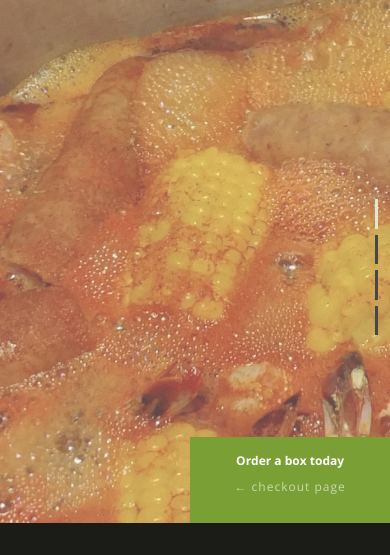
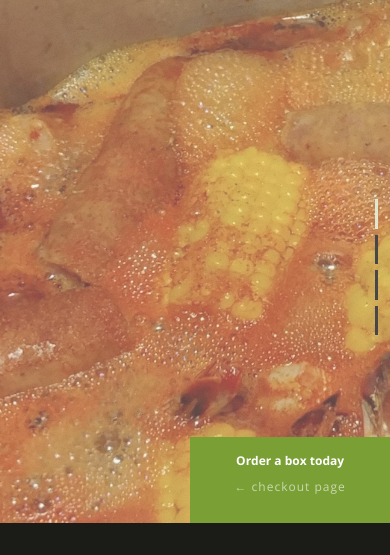
Before and after one commit to Ethanb75/seafood-phil, a Gatsby site: page / in a window 390 px wide. Shown: the top 555 px of the page. Built offline with nearby package versions, Linux system fonts and the light colour scheme; Gatsby itself is replaced by a stand-in of ours; a web font is replaced by a local one.

Commit message:
fixing image issues

```diff
--- a/src/components/Title.js
+++ b/src/components/Title.js
@@ -24,7 +24,7 @@ export default class Title extends Component {
             Seafood Phil's been cooking for celebrities and locals for over 15 years. Born in Louisiana, he moved to Atlanta to seek opportunity and expand his brand. He's catered for some of the biggest names like YFN lucci, lil Baby, & iHeart Radio.
           </p>
           <p className={currentView === 4 ? 'active' : ''}>
-            Contact us today to learn more about SF, schedule a party, or for promotion opportunites.
+            Contact us today to schedule a party or order delivery.
             <span className="contact_links">
               <a href="tel:+4044320872">
                 (404) 432-0872
--- a/src/pages/css/index.css
+++ b/src/pages/css/index.css
@@ -484,6 +484,9 @@ body, .article {
   .index__content {
     /* justify-content: flex-start; */
   }
+  .index__background img {
+    left: -25%;
+  }
   .titleList h1 {
     /* margin-top: 2.5rem; */
     font-size: 3.583em;
@@ -499,6 +502,9 @@ body, .article {
     margin-top: 4rem;
     font-size: 3.583em;
     margin-bottom: 1rem;
+  }
+  .index__background img {
+    left: 0;
   }
 }
 
--- a/src/pages/index.js
+++ b/src/pages/index.js
@@ -14,9 +14,9 @@ import play from '../assets/play.svg';
 // images
 import hero1 from '../assets/food.png';
 import hero2_lg from '../assets/cat-lg.jpg';
-import hero2_sm from '../assets/cat-sm.jpg';
+import hero2_sm from '../assets/cat-sm2.jpg';
 import hero3_lg from '../assets/contact.png';
-import hero3_sm from '../assets/contact_small.png';
+import hero3_sm from '../assets/contact_small2.png';
 import hero4 from '../assets/catering2.png';
 
 //social media icons
```
Also changed, not shown: src/assets/cat-sm2.jpg (added), src/assets/contact_small2.png (added).
